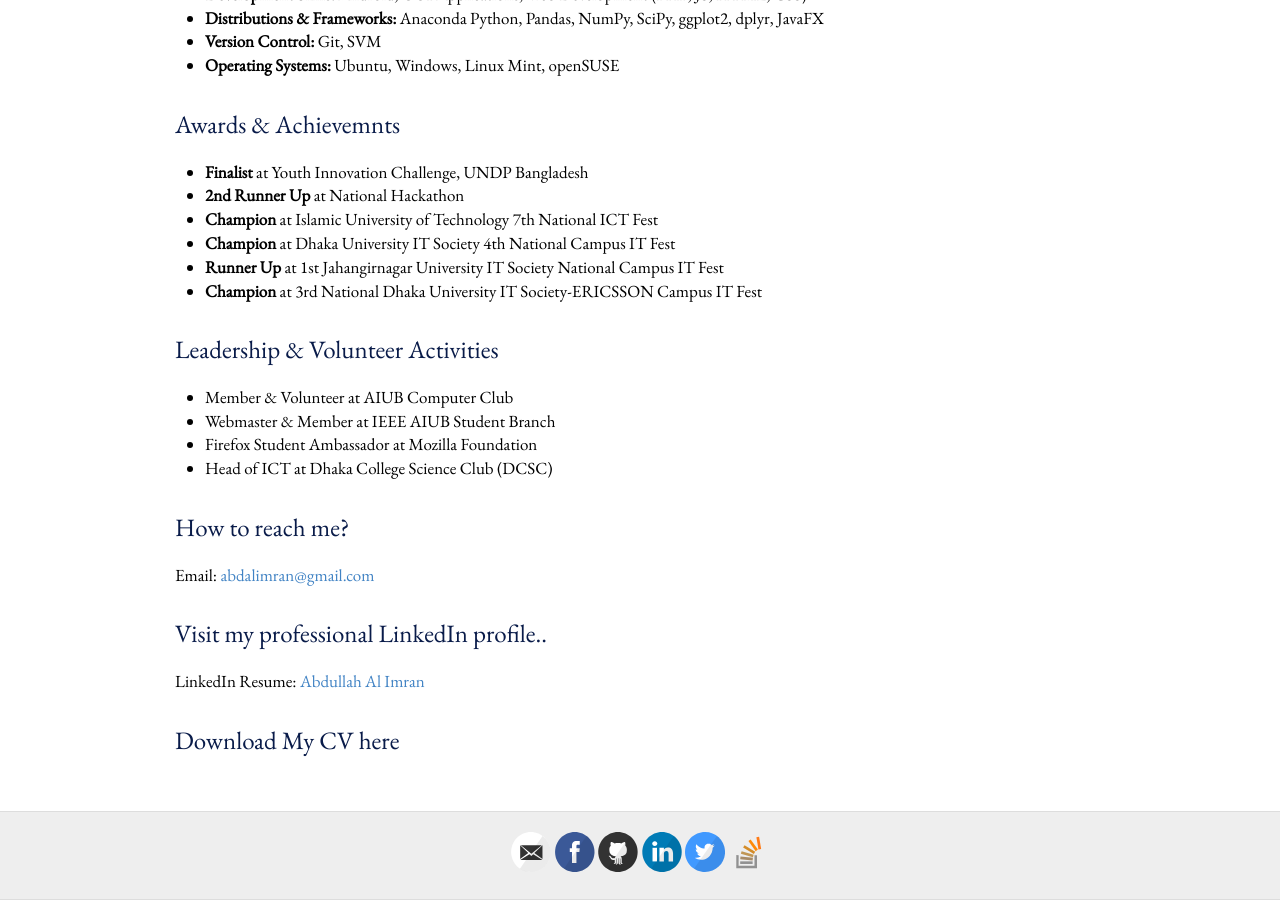
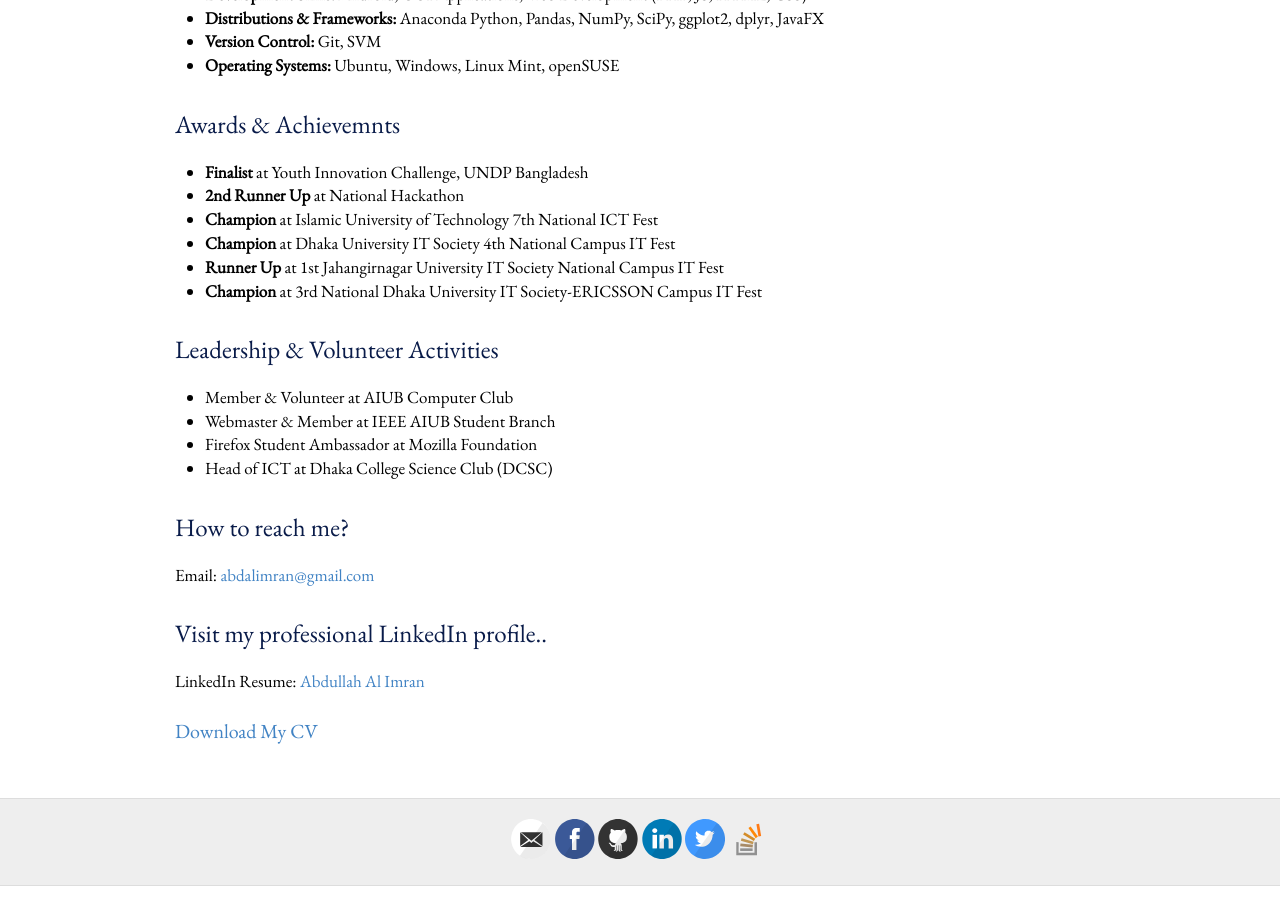
Before and after one commit to abdalimran/abdalimran.github.io, a Jekyll site: the page built from index.md, in a window 1280 px wide and 900 px high, scrolled down 1024 px. Built offline with Jekyll 4.4.1, drawn with Linux system fonts in a browser that asks for light colours; some web fonts are replaced.

Commit message:
Update index.md

```diff
--- a/index.md
+++ b/index.md
@@ -57,4 +57,4 @@
 # Visit my professional LinkedIn profile..
 LinkedIn Resume: [Abdullah Al Imran](https://bd.linkedin.com/in/abdalimran)
 
-# Download My CV [here](https://drive.google.com/open?id=1u4Lhdsussgbd7-8t_VkXa5SGHZ0JoziM)
+### [Download My CV](https://drive.google.com/open?id=1u4Lhdsussgbd7-8t_VkXa5SGHZ0JoziM)
```
